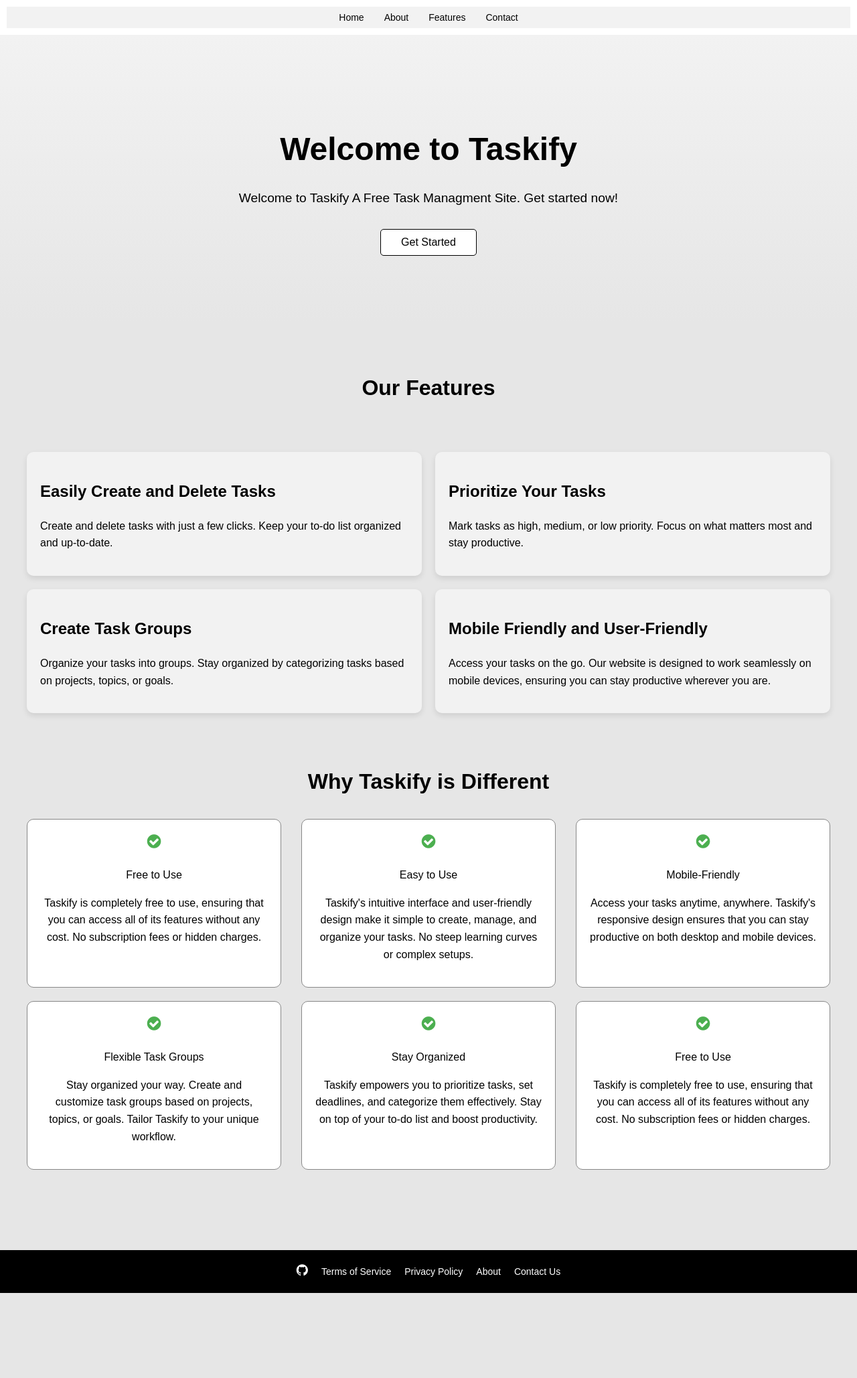
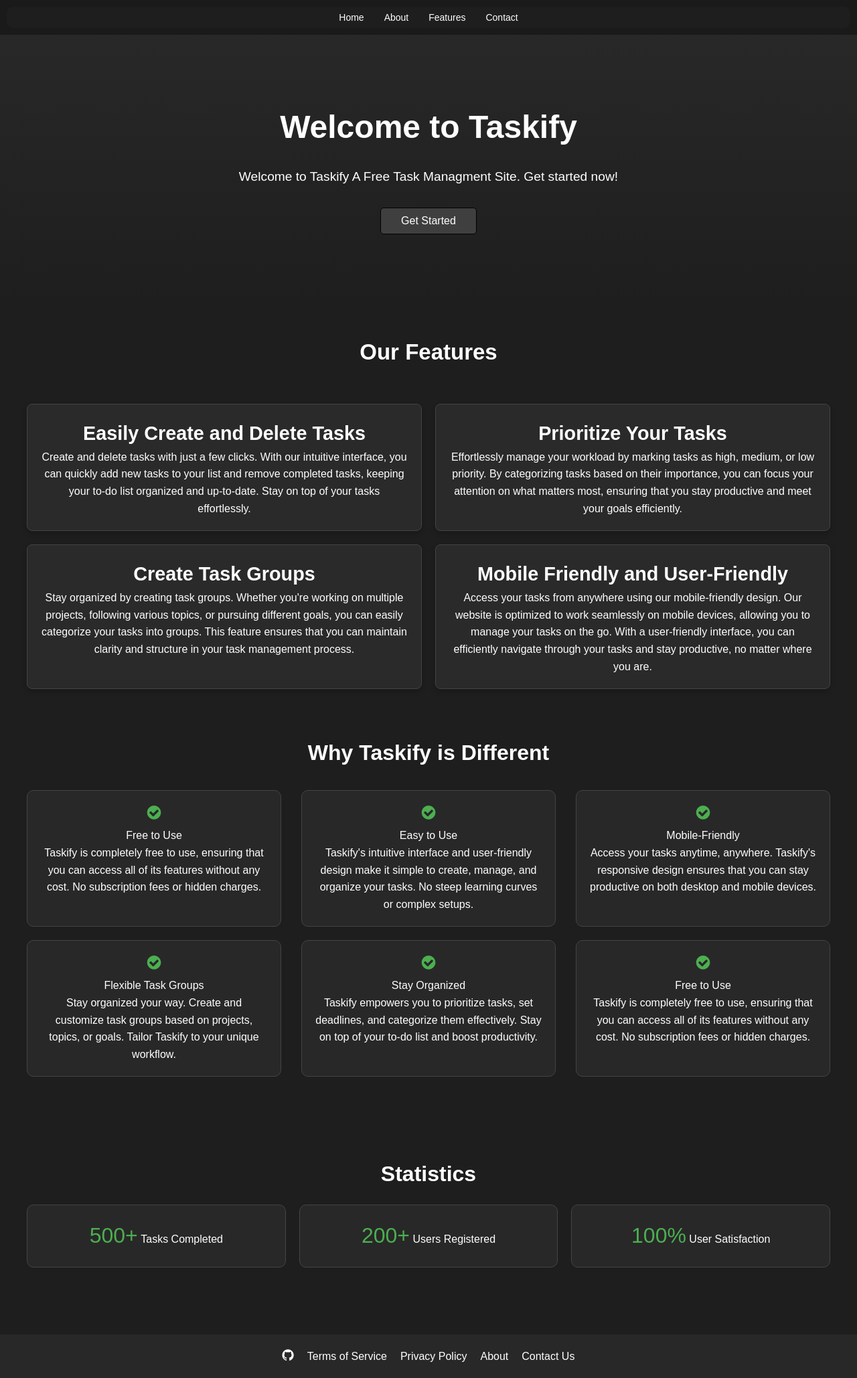
Before and after one commit to ExxonExxon/Taskify, a Flask app: page / in a window 1280 px wide. Shown: the whole page at 67% size. Before the commit the page ends 1931 px from the top, so only its background shows below. Run offline with Flask 3, Linux system fonts and the light colour scheme.

Commit message:
Add files via upload

```diff
--- a/templates/index.html
+++ b/templates/index.html
@@ -9,67 +9,64 @@
   <meta name="viewport" content="width=device-width, initial-scale=1.0">
   <title>Taskify</title>
   <style>
-    /* Internal CSS */
-    body {
+   /* Reset default styles */
+body, h1, h2, p, a, ul, li, button {
   margin: 0;
+  padding: 0;
+  border: 0;
+  font-size: 100%;
   font-family: Arial, sans-serif;
-      line-height: 1.6;
-      background-color: #ffffff; /* Update the background color of the body to white */
+  vertical-align: baseline;
 }
 
-    body::-webkit-scrollbar {
-      width: 12px;
+/* Base styles */
+body {
+  background-color: #1e1e1e;
+  color: #ffffff;
+  line-height: 1.6;
+  margin: 0;
+  padding: 0;
 }
 
-    /* Track */
-    body::-webkit-scrollbar-track {
-      background: #f2f2f2; /* Update the scrollbar track color */
+a {
+  text-decoration: none;
+  color: inherit;
 }
 
-    /* Handle */
-    body::-webkit-scrollbar-thumb {
-      background: #888; /* Update the scrollbar handle color */
+/* Header */
+header {
+  background-color: #1a1a1a;
+  padding: 10px;
+  box-shadow: 0 2px 4px rgba(0, 0, 0, 0.1);
 }
 
-    /* Handle on hover */
-    body::-webkit-scrollbar-thumb:hover {
-      background: #555;
-    }
-
-    /* Optional: To style the scrollbar buttons (not supported in Firefox) */
-    body::-webkit-scrollbar-button {
-      display: none;
-    }
-
-
-    header {
-      background-color: #ffffff; /* Update the header background color to white */
-      padding: 10px;
-    }
 
 nav {
   display: flex;
   justify-content: center;
   flex-wrap: wrap;
-      background-color: #f2f2f2; /* Update the navigation bar background color */
+  background-color: #1e1e1e;
+  border-radius: 10px;
+  overflow: hidden;
 }
 
 nav a {
   text-decoration: none;
-      color: #000000; /* Update the navigation bar text color to black */
+  color: #ffffff;
   padding: 5px 15px;
   font-size: 14px;
   position: relative;
 }
 
 nav a:hover {
-      color: #888;
+  color: #007bff;
   text-decoration: underline;
 }
 
+/* Hero section */
 .hero {
-      background-image: linear-gradient(#f2f2f2, #e6e6e6); /* Update the hero section background with a light gradient */
-      color: #000000; /* Update the hero section text color to black */
+  background-image: linear-gradient(#282828, #1e1e1e);
+  color: #ffffff;
   text-align: center;
   padding: 100px 0;
 }
@@ -85,8 +82,8 @@
 }
 
 .hero button {
-      background-color: #ffffff;
-      color: #000000;
+  background-color: #3f3f3f;
+  color: #ffffff;
   border: 1px solid #000000;
   padding: 10px 30px;
   font-size: 1rem;
@@ -95,14 +92,19 @@
   transition: background-color 0.3s, transform 0.3s;
 }
 
+.hero button:hover {
+  transform: scale(1.1);
+}
+
+/* Features section */
 .features {
-      background-color: #e6e6e6; /* Update the features section background color to white */
+  background-color: #1e1e1e;
   padding: 50px 0;
 }
 
 .features h1 {
   text-align: center;
-      color: #000000; /* Update the features section text color to black */
+  color: #ffffff;
   margin-bottom: 30px;
 }
 
@@ -118,254 +120,30 @@
 
 .feature-card {
   flex: 1 0 40%;
-      background-color: #f2f2f2; /* Update the feature cards background color to a light gray */
+  background-color: #2a2a2a; /* Dark gray background */
+  border: 1px solid #444;
+  border-radius: 8px;
+  box-shadow: 0 4px 8px rgba(0, 0, 0, 0.2);
   padding: 20px;
-      border-radius: 10px;
-      box-shadow: 0 4px 8px rgba(0, 0, 0, 0.1);
+  text-align: center;
+  transition: all ease 0.3s;
 }
 
-    .feature-card h1 {
+.feature-card:hover {
+  transform: scale(1.05);
+}
+
+
+.feature-card h2 {
   font-size: 1.8rem;
-      color: #000000; /* Update the feature cards text color to black */
+  color: #ffffff;
 }
 
 .feature-card p {
-      color: #000000; /* Update the feature cards text color to black */
+  color: #ffffff;
 }
 
-    .pricing {
-      background-color: #e6e6e6; /* Update the pricing section background color to white */
-      color: #000000; /* Update the pricing section text color to black */
-      padding: 50px 0;
-    }
-
-    .pricing h1 {
-      text-align: center;
-      margin-bottom: 30px;
-      font-size: 2.5rem;
-    }
-
-    .pricing-plans {
-      display: flex;
-      flex-wrap: wrap;
-      justify-content: center;
-      gap: 30px;
-      max-width: 1200px;
-      margin: 0 auto;
-    }
-
-    .plan {
-      background-color: #f2f2f2; /* Update the pricing plan cards background color to a light gray */
-      border-radius: 10px;
-      box-shadow: 0 4px 8px rgba(0, 0, 0, 0.2);
-      padding: 30px;
-      flex: 1;
-      max-width: 300px;
-      text-align: center;
-      margin-top: 10px;
-    }
-
-    .plan h2 {
-      font-size: 2rem;
-      margin-bottom: 20px;
-      color: #000000; /* Update the pricing plan cards text color to black */
-    }
-
-    .plan p {
-      font-size: 1rem;
-      margin-bottom: 15px;
-      color: #000000; /* Update the pricing plan cards text color to black */
-    }
-
-    .plan ul {
-      padding: 0;
-      margin: 0;
-      list-style: none;
-    }
-
-    .plan li {
-      margin-bottom: 12px;
-      font-size: 1rem;
-      color: #000000; /* Update the pricing plan cards text color to black */
-    }
-
-    .plan strong {
-      color: #000000; /* Update the pricing plan cards text color to black */
-    }
-
-    .plan p:last-child {
-      margin-bottom: 0;
-    }
-
-    .price {
-      font-size: 1.5rem;
-    }
-
-    .highlight {
-      color: #4caf50;
-      font-weight: bold;
-    }
-
-    .cta-btn {
-      display: inline-block;
-      padding: 12px 24px;
-      background-color: #4caf50;
-      color: #ffffff;
-      border-radius: 5px;
-      text-decoration: none;
-      font-size: 1rem;
-      font-weight: bold;
-      margin-top: 25px;
-      transition: ease 0.3s;
-    }
-
-    .cta-btn:hover {
-      transform: scale(1.1);
-    }
-
-    .recommended {
-      border: 2px solid #4caf50;
-      position: relative;
-      z-index: 1;
-    }
-
-    .recommended-label {
-      background-color: #4caf50;
-      color: #ffffff;
-      border-radius: 5px;
-      font-size: 1rem;
-      padding: 5px 10px;
-      position: absolute;
-      top: -10px;
-      left: 50%;
-      transform: translateX(-50%);
-    }
-
-    /* Animations and Interactivity */
-    /* Animate the hero button on hover */
-    .hero button:hover {
-      transform: scale(1.1);
-    }
-
-    @keyframes pulse {
-      0% {
-        transform: scale(1);
-      }
-      50% {
-        transform: scale(1.05);
-      }
-      100% {
-        transform: scale(1);
-      }
-    }
-
-    /* Create a fade-in animation for the feature cards */
-    .feature-card {
-      opacity: 0;
-      transform: translateY(20px);
-      transition: ease 0.3s;
-    }
-
-    .feature-card:hover {
-      transform: scale(1.1);
-    }
-
-    /* Create a bounce effect for the pricing plan cards */
-    .plan {
-      animation: bounceIn 1s forwards;
-    }
-
-    @keyframes bounceIn {
-      0% {
-        opacity: 0;
-        transform: scale(0.5);
-      }
-      60% {
-        opacity: 1;
-        transform: scale(1.1);
-      }
-      100% {
-        opacity: 1;
-        transform: scale(1);
-      }
-    }
-
-    /* Footer Styling */
-    footer {
-      background-color: black; /* Update the footer background color to a light gray */
-      padding: 20px;
-      text-align: center;
-    }
-
-    .footer-content {
-      display: flex;
-      justify-content: center;
-      align-items: center;
-      gap: 20px;
-    }
-
-    .footer-content a {
-      color: white; /* Update the footer links text color to black */
-      text-decoration: none;
-      font-size: 14px;
-    }
-
-    .github-icon img {
-      width: 20px;
-      height: 20px;
-    }
-
-    /* Animate the footer links on hover */
-    .footer-content a:hover {
-      color: #cecdcd;
-      text-decoration: underline;
-    }
-
-    /* Hide the footer initially */
-    footer {
-      opacity: 0;
-    }
-
-    /* Animate the footer on scroll */
-    footer {
-      animation: fadeInUp 1s forwards;
-    }
-
-    @keyframes fadeInUp {
-      to {
-        opacity: 1;
-      }
-    }
-
-    @media screen and (max-width: 768px) {
-      .hero h1 {
-        font-size: 2.5rem;
-      }
-      .hero p {
-        font-size: 1rem;
-      }
-      .hero button {
-        padding: 8px 20px;
-        font-size: 0.9rem;
-      }
-      .feature-card {
-        flex: 1 0 100%;
-      }
-      .different-points {
-        flex-direction: column;
-        gap: 15px;
-      }
-      .different-point {
-        padding: 15px;
-      }
-      .different-point i {
-        font-size: 20px;
-      }
-      .different-point p {
-        font-size: 0.9rem;
-      }
-    }
-
+/* Different section */
 .different-section {
   padding: 50px 0;
   text-align: center;
@@ -373,7 +151,7 @@
 
 .different-section h2 {
   font-size: 2rem;
-      color: #000000;
+  color: #ffffff;
   margin-bottom: 30px;
 }
 
@@ -389,26 +167,123 @@
 .different-point {
   flex: 1;
   padding: 20px;
-      border: 1px solid #888;
+  border: 1px solid #444;
   border-radius: 10px;
-      background-color: #ffffff;
+  background-color: #282828;
   transition: transform 0.3s;
 }
 
 .different-point i {
   font-size: 24px;
-      color: #4caf50;
+  color: #4caf50; /* Vibrant green */
   margin-bottom: 10px;
 }
-
 .different-point p {
   font-size: 1rem;
-      color: #000000;
+  color: #ffffff;
 }
 
 .different-point:hover {
   transform: translateY(-10px);
   box-shadow: 0 4px 8px rgba(0, 0, 0, 0.1);
+}
+
+/* Footer */
+footer {
+  background-color: #282828;
+  padding: 20px;
+  text-align: center;
+}
+
+.footer-content {
+  display: flex;
+  justify-content: center;
+  align-items: center;
+  gap: 20px;
+}
+
+.footer-content a:hover,
+.footer-content i:hover {
+
+  text-decoration: underline;
+}
+
+.github-icon img {
+  width: 20px;
+  height: 20px;
+}
+
+.footer-content a:hover {
+  color: #cecdcd;
+  text-decoration: underline;
+}
+
+.statistics {
+  background-color: #1e1e1e;
+  color: #ffffff;
+  padding: 50px 0;
+  text-align: center;
+}
+
+.statistics h2 {
+  font-size: 2rem;
+  margin-bottom: 20px;
+}
+
+.statistics-container {
+  display: flex;
+  justify-content: center;
+  align-items: center;
+  gap: 20px;
+  max-width: 1200px;
+  margin: 0 auto;
+}
+
+.statistic {
+  flex: 1;
+  padding: 20px;
+  background-color: #282828;
+  border: 1px solid #444;
+  border-radius: 10px;
+  transition: transform 0.3s;
+}
+
+.statistic:hover {
+  transform: scale(1.1);
+}
+
+.stat-value {
+  font-size: 2rem;
+  color: #4caf50;
+}
+
+.stat-label {
+  font-size: 1rem;
+  color: #ffffff;
+}
+
+
+
+
+/* Animations */
+@keyframes fadeInUp {
+  to {
+    opacity: 1;
+  }
+}
+
+/* Media queries */
+@media screen and (max-width: 768px) {
+  .hero h1 {
+    font-size: 2.5rem;
+  }
+  .hero p {
+    font-size: 1rem;
+  }
+  .hero button {
+    padding: 8px 20px;
+    font-size: 0.9rem;
+  }
 }
 
   </style>
@@ -430,23 +305,23 @@
   </div>
 
   <div class="features" id="features">
-    <h1>Our Features</h1>
+    <h1 style="font-size: 33px;">Our Features</h1>
     <div class="top-features">
       <div class="feature-card">
           <h2>Easily Create and Delete Tasks</h2>
-            <p>Create and delete tasks with just a few clicks. Keep your to-do list organized and up-to-date.</p>
+          <p>Create and delete tasks with just a few clicks. With our intuitive interface, you can quickly add new tasks to your list and remove completed tasks, keeping your to-do list organized and up-to-date. Stay on top of your tasks effortlessly.</p>
       </div>
       <div class="feature-card">
           <h2>Prioritize Your Tasks</h2>
-            <p>Mark tasks as high, medium, or low priority. Focus on what matters most and stay productive.</p>
+          <p>Effortlessly manage your workload by marking tasks as high, medium, or low priority. By categorizing tasks based on their importance, you can focus your attention on what matters most, ensuring that you stay productive and meet your goals efficiently.</p>
       </div>
       <div class="feature-card">
           <h2>Create Task Groups</h2>
-            <p>Organize your tasks into groups. Stay organized by categorizing tasks based on projects, topics, or goals.</p>
+          <p>Stay organized by creating task groups. Whether you're working on multiple projects, following various topics, or pursuing different goals, you can easily categorize your tasks into groups. This feature ensures that you can maintain clarity and structure in your task management process.</p>
       </div>
       <div class="feature-card">
           <h2>Mobile Friendly and User-Friendly</h2>
-            <p>Access your tasks on the go. Our website is designed to work seamlessly on mobile devices, ensuring you can stay productive wherever you are.</p>
+          <p>Access your tasks from anywhere using our mobile-friendly design. Our website is optimized to work seamlessly on mobile devices, allowing you to manage your tasks on the go. With a user-friendly interface, you can efficiently navigate through your tasks and stay productive, no matter where you are.</p>
       </div>
   </div>
     <section class="different-section">
@@ -487,6 +362,24 @@
       </div>
     </section>
 
+    <section class="statistics">
+      <h2>Statistics</h2>
+      <div class="statistics-container">
+        <div class="statistic">
+          <span class="stat-value">500+</span>
+          <span class="stat-label">Tasks Completed</span>
+        </div>
+        <div class="statistic">
+          <span class="stat-value">200+</span>
+          <span class="stat-label">Users Registered</span>
+        </div>
+        <div class="statistic">
+          <span class="stat-value">100%</span>
+          <span class="stat-label">User Satisfaction</span>
+        </div>
+      </div>
+    </section>
+
   </div>
 
 
@@ -503,6 +396,21 @@
   </footer>
 
   <script>
+    const statistics = document.querySelectorAll('.statistic');
+    let currentStatisticIndex = 0;
+
+    function updateStatistics() {
+      statistics[currentStatisticIndex].classList.remove('active');
+      currentStatisticIndex = (currentStatisticIndex + 1) % statistics.length;
+      statistics[currentStatisticIndex].classList.add('active');
+    }
+
+    // Update statistics every 3 seconds
+    setInterval(updateStatistics, 3000);
+
+    // Initialize the first statistic
+    statistics[currentStatisticIndex].classList.add('active');
+
     // Tron-ify the Intersection Observer to animate features and Recognizer
     const recognizerCards = document.querySelectorAll('.feature-card');
     const recognizerFooter = document.querySelector('footer');
```
Also changed, not shown: templates/login.html (+52 -34 lines), templates/signup.html (+15 -8 lines). Lines whose indentation alone changed are shown as unchanged.
